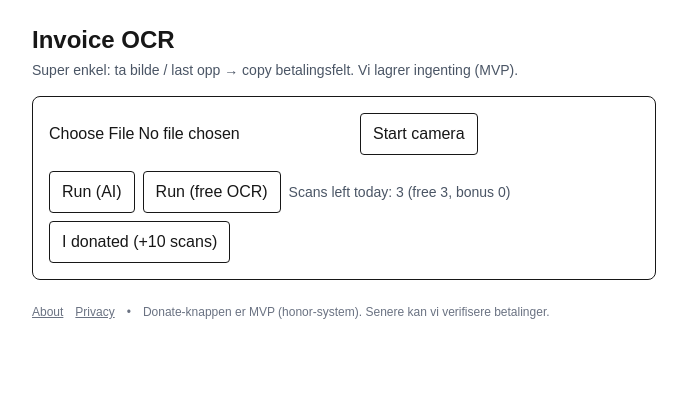
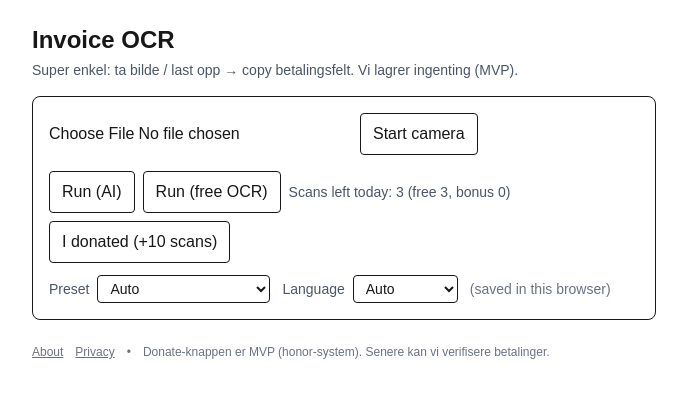
Before and after one commit to KjetilSv/invoice-ocr, a Next.js app: page / in a window 1280 px wide. Shown: the top 398 px of the page, without its empty margins (296-983 px from the left). Built offline with nearby package versions, Linux system fonts and the light colour scheme.

Commit message:
Add presets + language preference (saved in localStorage)

```diff
--- a/src/app/api/scan/route.ts
+++ b/src/app/api/scan/route.ts
@@ -53,13 +53,35 @@ export async function POST(req: Request) {
     }
 
     const model = String(form.get('model') || 'openrouter/auto');
+    const preset = String(form.get('preset') || 'auto');
+    const lang = String(form.get('lang') || 'auto');
 
     const bytes = Buffer.from(await file.arrayBuffer());
     const mime = file.type || 'image/jpeg';
     const dataUrl = `data:${mime};base64,${bytes.toString('base64')}`;
 
+    const langHint =
+      lang === 'no'
+        ? 'Language hint: Norwegian.'
+        : lang === 'en'
+          ? 'Language hint: English.'
+          : 'Language hint: auto.';
+
+    const presetHint =
+      preset === 'no'
+        ? 'Preset: Norway — prioritize KID (digits only) + Norwegian account number (11 digits).'
+        : preset === 'iban'
+          ? 'Preset: IBAN — prioritize IBAN + BIC/SWIFT + reference.'
+          : preset === 'generic'
+            ? 'Preset: Generic — prioritize reference/invoice number + amount + due date.'
+            : 'Preset: Auto — choose best mode.';
+
     const system =
-      'You extract payment details from invoices. Return ONLY valid JSON with keys: ' +
+      'You extract payment details from invoices. ' +
+      langHint +
+      ' ' +
+      presetHint +
+      ' Return ONLY valid JSON with keys: ' +
       'mode, kid, konto, iban, bic, reference, amount, dueDate, notes. ' +
       "mode must be one of: 'no' (Norway KID/konto), 'iban', 'generic'. " +
       'kid/konto must be digits only (strip spaces/dots), or null. ' +
--- a/src/app/page.tsx
+++ b/src/app/page.tsx
@@ -3,6 +3,7 @@
 import { useEffect, useMemo, useRef, useState } from 'react';
 import { createWorker } from 'tesseract.js';
 import { applyDonate, canScan, consumeOne, loadQuota, saveQuota, type QuotaState } from '@/lib/quota';
+import { loadPrefs, savePrefs, type Prefs } from '@/lib/prefs';
 
 type Parsed = {
   mode: 'no' | 'iban' | 'generic';
@@ -100,6 +101,7 @@ export default function Home() {
   const [file, setFile] = useState<File | null>(null);
   const [loading, setLoading] = useState(false);
   const [resp, setResp] = useState<Resp | null>(null);
+  const [prefs, setPrefs] = useState<Prefs>({ preset: 'auto', lang: 'auto' });
 
   // Camera (preview) – only secure contexts
   const videoRef = useRef<HTMLVideoElement | null>(null);
@@ -111,6 +113,7 @@ export default function Home() {
   useEffect(() => {
     setMounted(true);
     setQuota(loadQuota());
+    setPrefs(loadPrefs());
     // Camera preview requires secure context (https/localhost) and getUserMedia.
     setCanUseCamera(Boolean((window as any).isSecureContext && navigator.mediaDevices?.getUserMedia));
   }, []);
@@ -119,6 +122,11 @@ export default function Home() {
     if (!quota) return;
     saveQuota(quota);
   }, [quota]);
+
+  useEffect(() => {
+    if (!mounted) return;
+    savePrefs(prefs);
+  }, [mounted, prefs]);
 
   useEffect(() => {
     return () => {
@@ -182,6 +190,8 @@ export default function Home() {
       const scaled = await downscaleToJpeg(file, 1600);
       const fd = new FormData();
       fd.append('file', scaled);
+      fd.append('preset', prefs.preset);
+      fd.append('lang', prefs.lang);
 
       const r = await fetch('/api/scan', { method: 'POST', body: fd });
       const data = (await r.json()) as any;
@@ -283,6 +293,37 @@ export default function Home() {
           </button>
         </div>
 
+        <div className="mt-3 flex flex-wrap gap-3 items-center text-sm">
+          <label className="flex items-center gap-2">
+            <span className="text-gray-600">Preset</span>
+            <select
+              className="border rounded px-2 py-1"
+              value={prefs.preset}
+              onChange={(e) => setPrefs((p) => ({ ...p, preset: e.target.value as any }))}
+            >
+              <option value="auto">Auto</option>
+              <option value="no">Norway (KID + konto)</option>
+              <option value="iban">IBAN</option>
+              <option value="generic">Generic</option>
+            </select>
+          </label>
+
+          <label className="flex items-center gap-2">
+            <span className="text-gray-600">Language</span>
+            <select
+              className="border rounded px-2 py-1"
+              value={prefs.lang}
+              onChange={(e) => setPrefs((p) => ({ ...p, lang: e.target.value as any }))}
+            >
+              <option value="auto">Auto</option>
+              <option value="no">Norwegian</option>
+              <option value="en">English</option>
+            </select>
+          </label>
+
+          <span className="text-gray-500">(saved in this browser)</span>
+        </div>
+
         {resp && !resp.ok ? <div className="mt-3 text-sm text-red-600">{resp.message}</div> : null}
 
         {resp && resp.ok ? (
--- /dev/null
+++ b/src/lib/prefs.ts
@@ -0,0 +1,27 @@
+export type Preset = 'auto' | 'no' | 'iban' | 'generic';
+export type UiLang = 'auto' | 'no' | 'en';
+
+export type Prefs = {
+  preset: Preset;
+  lang: UiLang;
+};
+
+const KEY = 'invoiceocr_prefs_v1';
+
+export function loadPrefs(): Prefs {
+  try {
+    const raw = localStorage.getItem(KEY);
+    if (!raw) return { preset: 'auto', lang: 'auto' };
+    const p = JSON.parse(raw) as Partial<Prefs>;
+    const preset: Preset =
+      p.preset === 'auto' || p.preset === 'no' || p.preset === 'iban' || p.preset === 'generic' ? p.preset : 'auto';
+    const lang: UiLang = p.lang === 'auto' || p.lang === 'no' || p.lang === 'en' ? p.lang : 'auto';
+    return { preset, lang };
+  } catch {
+    return { preset: 'auto', lang: 'auto' };
+  }
+}
+
+export function savePrefs(p: Prefs) {
+  localStorage.setItem(KEY, JSON.stringify(p));
+}
```
